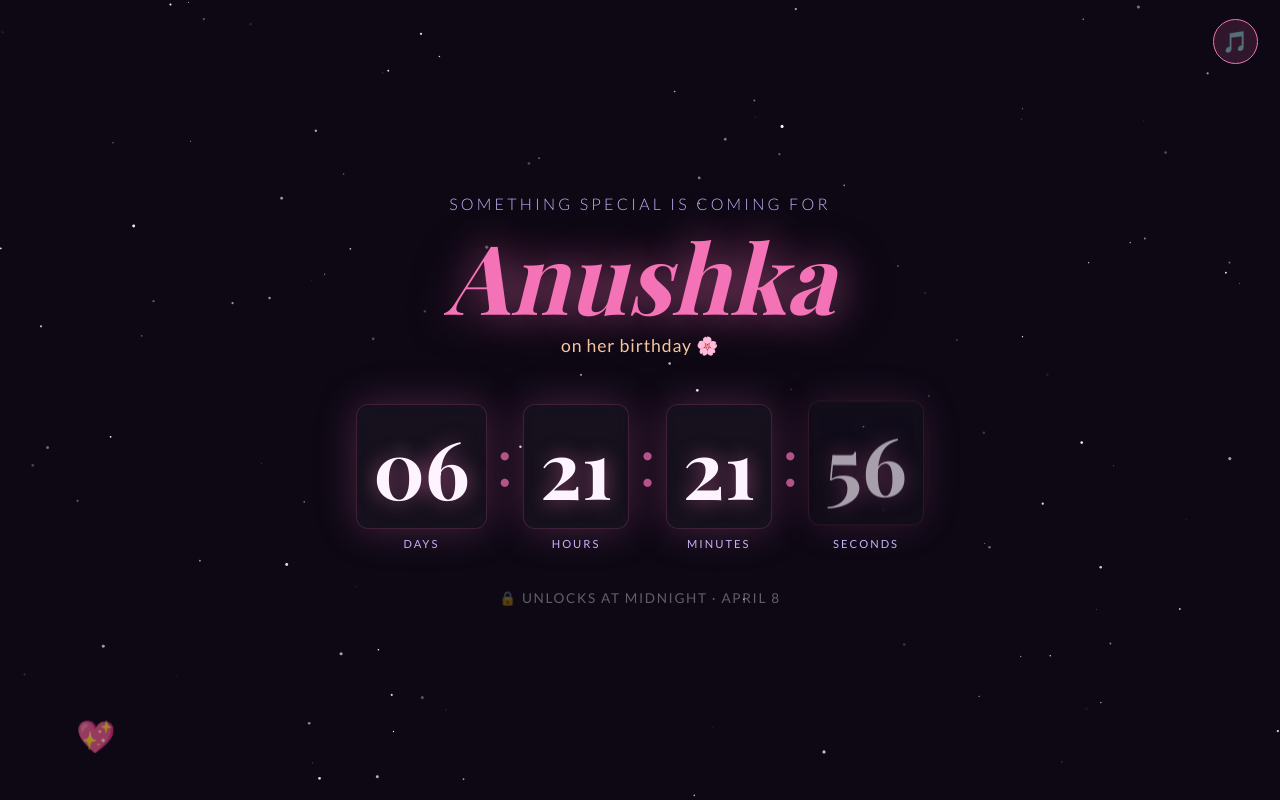
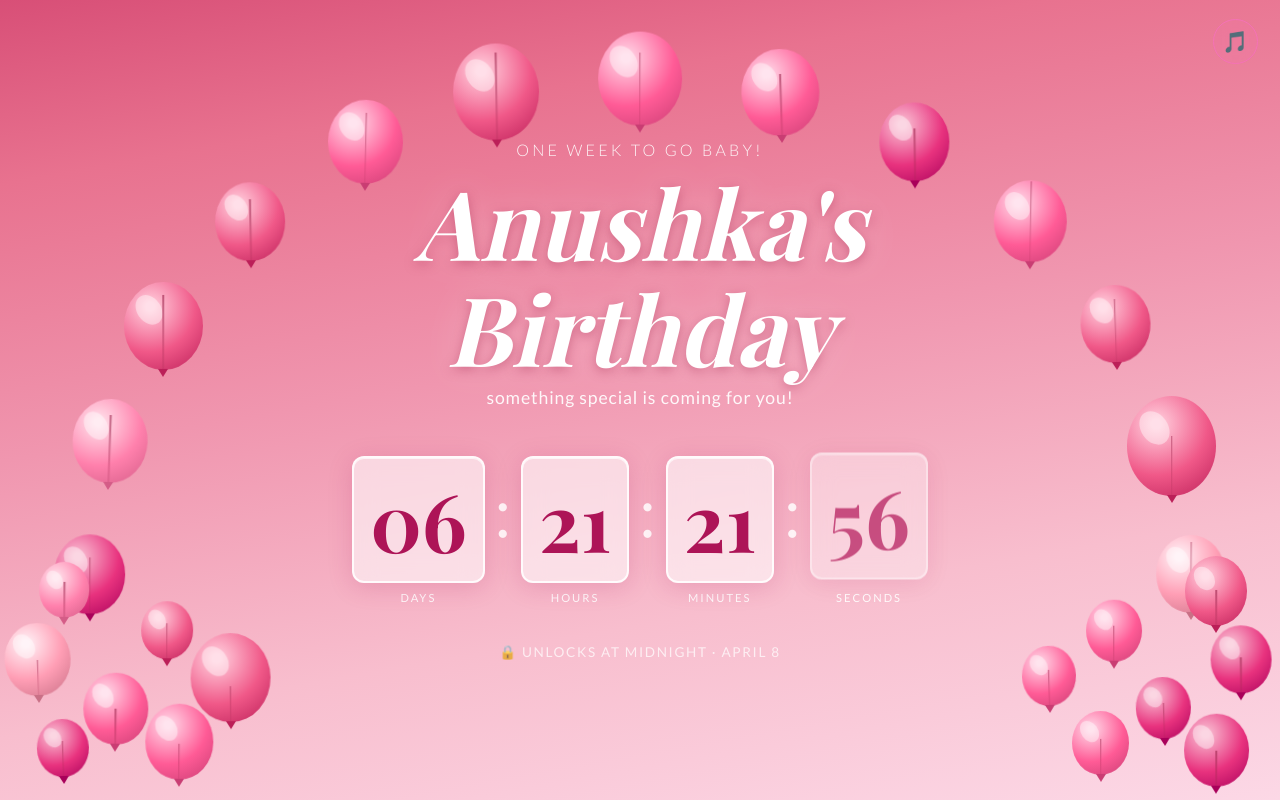
Before and after one commit to krishjaiswal27/anushka-birthday, a plain HTML site: page index.html in a window 1280 px wide. Drawn offline with nearby package versions, Linux system fonts and the light colour scheme; a web font is replaced by a local one.

Commit message:
Add files via upload

```diff
--- a/index.html
+++ b/index.html
@@ -1,14 +1,18 @@
 <!DOCTYPE html>
 <html lang="en">
+
 <head>
   <meta charset="UTF-8" />
   <meta name="viewport" content="width=device-width, initial-scale=1.0" />
   <title>For Anushka 🌸</title>
   <link rel="preconnect" href="https://fonts.googleapis.com" />
   <link rel="preconnect" href="https://fonts.gstatic.com" crossorigin />
-  <link href="https://fonts.googleapis.com/css2?family=Playfair+Display:ital,wght@0,400;0,700;1,400&family=Lato:wght@300;400&family=Dancing+Script:wght@600&display=swap" rel="stylesheet" />
+  <link
+    href="https://fonts.googleapis.com/css2?family=Playfair+Display:ital,wght@0,400;0,700;1,400&family=Lato:wght@300;400&family=Dancing+Script:wght@600&display=swap"
+    rel="stylesheet" />
   <link rel="stylesheet" href="style.css" />
 </head>
+
 <body>
 
   <!-- ========== PARTICLES BACKGROUND ========== -->
@@ -25,17 +29,18 @@
   <audio id="bg-music" loop>
     <!-- Add your music.mp3 file to the project folder and uncomment below -->
     <!-- <source src="music.mp3" type="audio/mpeg" /> -->
-    <source src="https://www.bensound.com/bensound-music/bensound-romantic.mp3" type="audio/mpeg" />
+    <source src="music.mp3" type="audio/mpeg" />
   </audio>
 
   <!-- ============================================================ -->
   <!--                    COUNTDOWN SCREEN                          -->
   <!-- ============================================================ -->
   <section id="countdown-screen">
+    <div id="balloon-bg"></div>
     <div class="countdown-content">
-      <p class="countdown-subtitle">something special is coming for</p>
-      <h1 class="countdown-name">Anushka</h1>
-      <p class="countdown-hint">on her birthday&nbsp;🌸</p>
+      <p class="countdown-subtitle">one week to go baby!</p>
+      <h1 class="countdown-name">Anushka's Birthday</h1>
+      <p class="countdown-hint">something special is coming for you!</p>
 
       <div class="timer-wrapper">
         <div class="timer-block">
@@ -126,4 +131,5 @@
 
   <script src="script.js"></script>
 </body>
+
 </html>
--- a/script.js
+++ b/script.js
@@ -365,3 +365,69 @@
   shootHearts(18);
   console.log('🎉 Birthday screen unlocked for preview!');
 };
+
+/* ── BALLOON BACKGROUND ───────────────────────────────────── */
+function createBalloons() {
+  const container = document.getElementById('balloon-bg');
+  if (!container) return;
+
+  const colorClasses = ['bpink-1', 'bpink-2', 'bpink-3', 'bpink-4', 'bpink-5'];
+  const allBalloons = [];
+
+  // ── ARCH (semicircle from bottom-left, over top, to bottom-right) ──
+  // Arch base ends at ~y=72%, peaks at ~y=10%
+  // x spans from ~8% (left) to ~92% (right)
+  const archCount = 12;
+  for (let i = 0; i <= archCount; i++) {
+    const t = (i / archCount) * Math.PI;       // 0 → π
+    const xPos = 50 - 43 * Math.cos(t);        // 7% → 93%
+    const yPos = 72 - 62 * Math.sin(t);        // peaks at 10%
+    const size = 68 + Math.random() * 22;
+    const stringLen = 55 + Math.random() * 35;
+    allBalloons.push({ x: xPos, y: yPos, size, stringLen, type: 'arch' });
+  }
+
+  //  ── LEFT CLUSTER (below the left arch base) ──
+  const leftCluster = [
+    [5, 74], [13, 79], [3, 83], [9, 89], [18, 85], [5, 94], [14, 93],
+  ];
+  leftCluster.forEach(([x, y]) => {
+    const size = 50 + Math.random() * 32;
+    allBalloons.push({ x, y, size, stringLen: 38, type: 'cluster' });
+  });
+
+  // ── RIGHT CLUSTER (below the right arch base) ──
+  const rightCluster = [
+    [95, 74], [87, 79], [97, 83], [91, 89], [82, 85], [95, 94], [86, 93],
+  ];
+  rightCluster.forEach(([x, y]) => {
+    const size = 50 + Math.random() * 32;
+    allBalloons.push({ x, y, size, stringLen: 38, type: 'cluster' });
+  });
+
+  allBalloons.forEach((b, idx) => {
+    const cls   = colorClasses[Math.floor(Math.random() * colorClasses.length)];
+    const delay = (Math.random() * 2.5).toFixed(2);
+    const dur   = (3.2 + Math.random() * 1.6).toFixed(2);
+
+    const el = document.createElement('div');
+    el.className = `balloon-item ${cls}`;
+    el.style.left             = `calc(${b.x}% - ${b.size / 2}px)`;
+    el.style.top              = `calc(${b.y}% - ${b.size * 0.58}px)`;
+    el.style.width            = `${b.size}px`;
+    el.style.height           = `${b.size * 1.12}px`;
+    el.style.animationDelay   = `${delay}s`;
+    el.style.animationDuration= `${dur}s`;
+    el.style.zIndex           = idx;
+
+    // string
+    const str = document.createElement('div');
+    str.className   = 'balloon-string';
+    str.style.height = `${b.stringLen}px`;
+    el.appendChild(str);
+
+    container.appendChild(el);
+  });
+}
+
+createBalloons();
--- a/style.css
+++ b/style.css
@@ -108,9 +108,21 @@
   justify-content: center;
   text-align: center;
   padding: 2rem;
+  background: linear-gradient(170deg,
+    #d84f77 0%,
+    #e8728f 18%,
+    #f096af 45%,
+    #f8bece 72%,
+    #fcd8e6 100%
+  );
+  overflow: hidden;
 }
 
-.countdown-content { max-width: 640px; }
+.countdown-content {
+  max-width: 640px;
+  position: relative;
+  z-index: 10;
+}
 
 .countdown-subtitle {
   font-family: var(--font-sans);
@@ -118,7 +130,7 @@
   font-size: clamp(0.85rem, 2vw, 1rem);
   letter-spacing: 0.2em;
   text-transform: uppercase;
-  color: var(--lilac);
+  color: rgba(255,255,255,0.92);
   margin-bottom: 0.6rem;
 }
 
@@ -126,15 +138,15 @@
   font-family: var(--font-serif);
   font-style: italic;
   font-size: clamp(3rem, 12vw, 6rem);
-  color: var(--rose);
-  text-shadow: 0 0 40px rgba(244,114,182,0.6), 0 0 80px rgba(244,114,182,0.2);
+  color: #fff;
+  text-shadow: 0 3px 12px rgba(150,20,60,0.35), 0 0 40px rgba(255,255,255,0.25);
   line-height: 1.1;
   margin-bottom: 0.4rem;
 }
 
 .countdown-hint {
   font-size: clamp(0.9rem, 2.5vw, 1.1rem);
-  color: var(--gold);
+  color: rgba(255,255,255,0.92);
   letter-spacing: 0.05em;
   margin-bottom: 3rem;
 }
@@ -160,16 +172,16 @@
   font-family: var(--font-serif);
   font-size: clamp(2.5rem, 9vw, 5rem);
   font-weight: 700;
-  color: var(--white);
-  background: var(--card-bg);
-  border: 1.5px solid var(--card-border);
+  color: #ad1457;
+  background: rgba(255,255,255,0.58);
+  border: 2px solid rgba(255,255,255,0.85);
   border-radius: 0.75rem;
   padding: 0.5rem 1rem;
   min-width: 90px;
   text-align: center;
-  backdrop-filter: blur(6px);
-  text-shadow: 0 0 20px rgba(244,114,182,0.5);
-  box-shadow: var(--glow);
+  backdrop-filter: blur(12px);
+  text-shadow: none;
+  box-shadow: 0 4px 24px rgba(173,20,87,0.18), inset 0 1px 0 rgba(255,255,255,0.7);
   transition: transform 0.15s;
 }
 
@@ -177,23 +189,23 @@
   font-size: 0.7rem;
   letter-spacing: 0.18em;
   text-transform: uppercase;
-  color: var(--lilac);
+  color: rgba(255,255,255,0.92);
   margin-top: 0.5rem;
 }
 
 .timer-separator {
   font-family: var(--font-serif);
   font-size: clamp(2rem, 7vw, 4rem);
-  color: var(--rose);
+  color: #fff;
   line-height: 1.6;
-  opacity: 0.7;
+  opacity: 0.85;
   padding-top: 0.3rem;
 }
 
 .countdown-lock {
   font-size: 0.85rem;
   letter-spacing: 0.12em;
-  color: rgba(255,255,255,0.35);
+  color: rgba(255,255,255,0.72);
   text-transform: uppercase;
 }
 
@@ -202,6 +214,94 @@
 @keyframes tickFlash {
   0%   { transform: translateY(-4px); opacity: 0.6; }
   100% { transform: translateY(0);    opacity: 1; }
+}
+
+/* =========================================================
+   BALLOON BACKGROUND
+   ========================================================= */
+#balloon-bg {
+  position: absolute;
+  inset: 0;
+  overflow: hidden;
+  pointer-events: none;
+  z-index: 1;
+}
+
+.balloon-item {
+  position: absolute;
+  border-radius: 50%;
+  animation: balloonsway 3.6s ease-in-out infinite;
+  transform-origin: bottom center;
+  will-change: transform;
+}
+
+/* Gloss highlight */
+.balloon-item::before {
+  content: '';
+  position: absolute;
+  top: 14%;
+  left: 16%;
+  width: 30%;
+  height: 36%;
+  background: rgba(255, 255, 255, 0.42);
+  border-radius: 50%;
+  transform: rotate(-35deg);
+  pointer-events: none;
+}
+
+/* Knot at very bottom */
+.balloon-item::after {
+  content: '';
+  position: absolute;
+  bottom: -7px;
+  left: 50%;
+  transform: translateX(-50%);
+  width: 0;
+  height: 0;
+  border-left: 5px solid transparent;
+  border-right: 5px solid transparent;
+  border-top: 8px solid var(--knot-color, #c2185b);
+}
+
+.balloon-string {
+  position: absolute;
+  bottom: -2px;
+  left: 50%;
+  transform: translateX(-50%);
+  width: 1.5px;
+  background: linear-gradient(
+    to bottom,
+    rgba(160, 40, 80, 0.65) 0%,
+    rgba(160, 40, 80, 0.15) 100%
+  );
+}
+
+/* Pink colour variants with built-in gloss gradient */
+.bpink-1 {
+  background: radial-gradient(circle at 33% 28%, #ffd0e2 5%, #ff5b96 55%, #c93d73 100%);
+  --knot-color: #c93d73;
+}
+.bpink-2 {
+  background: radial-gradient(circle at 33% 28%, #ffdde8 5%, #ff80ac 55%, #d45c87 100%);
+  --knot-color: #d45c87;
+}
+.bpink-3 {
+  background: radial-gradient(circle at 33% 28%, #ffecf2 5%, #ff9eb5 52%, #c97086 100%);
+  --knot-color: #c97086;
+}
+.bpink-4 {
+  background: radial-gradient(circle at 33% 28%, #ffc8d8 5%, #f05888 55%, #bb1f58 100%);
+  --knot-color: #bb1f58;
+}
+.bpink-5 {
+  background: radial-gradient(circle at 33% 28%, #f8b8ce 5%, #e8327e 55%, #a8005a 100%);
+  --knot-color: #a8005a;
+}
+
+@keyframes balloonsway {
+  0%, 100% { transform: rotate(0deg) translateY(0px); }
+  25%       { transform: rotate(2deg) translateY(-5px); }
+  75%       { transform: rotate(-2deg) translateY(-3px); }
 }
 
 /* =========================================================
```
Also changed, not shown: 1 other file.
